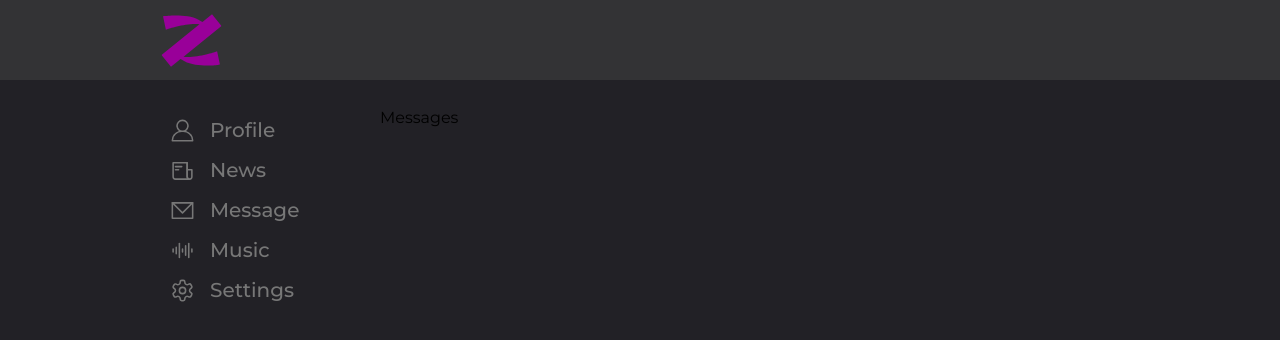
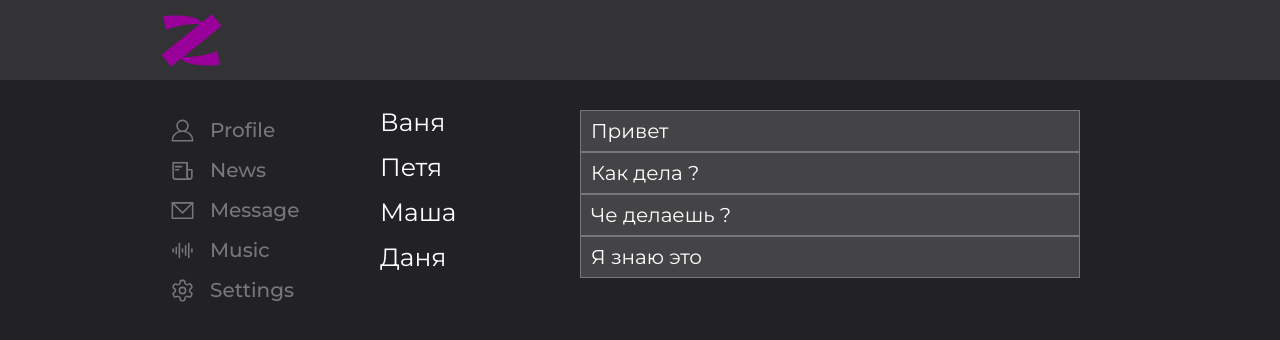
Before and after one commit to danielgerchik/react1, a React (Create React App) app: page /messages in a window 1280 px wide. Shown: the top 340 px of the page. Built offline with nearby package versions, Linux system fonts and the light colour scheme.

Commit message:
messages

```diff
--- a/src/components/Messages/Messages.jsx
+++ b/src/components/Messages/Messages.jsx
@@ -2,8 +2,19 @@ import s from './Messages.module.css';
 
 const Messages = props => {
     return (
-        <div>
-            Messages
+        <div className={s.messages}>
+           <div className={s.interlocutors}>
+               <div className={s.interlocutor}>Ваня</div>
+               <div className={s.interlocutor}>Петя</div>
+               <div className={s.interlocutor}>Маша</div>
+               <div className={s.interlocutor}>Даня</div>
+           </div>
+            <div className={s.dialogs}>
+                <div className={s.dialog}>Привет</div>
+                <div className={s.dialog}>Как дела ?</div>
+                <div className={s.dialog}>Че делаешь ?</div>
+                <div className={s.dialog}>Я знаю это</div>
+            </div>
         </div>
     )
 }
--- a/src/components/Messages/Messages.module.css
+++ b/src/components/Messages/Messages.module.css
@@ -0,0 +1,26 @@
+.messages {
+    display: flex;
+    font-family: 'Montserrat', sans-serif;
+
+    color: #ffffff;
+}
+.interlocutors {
+ flex: 0 0 200px;
+}
+.interlocutor {
+    font-family: 'Montserrat', sans-serif;
+    font-size: 2.5rem;
+    color: #ffffff;
+}
+.interlocutor:not(:last-child) {
+    margin-bottom: 20px;
+}
+.dialogs {
+    flex: 0 0 500px;
+}
+.dialog {
+    font-size: 2rem;
+    background-color: #444446;
+    padding: 10px;
+    border: 1px solid #777777;
+}
```
